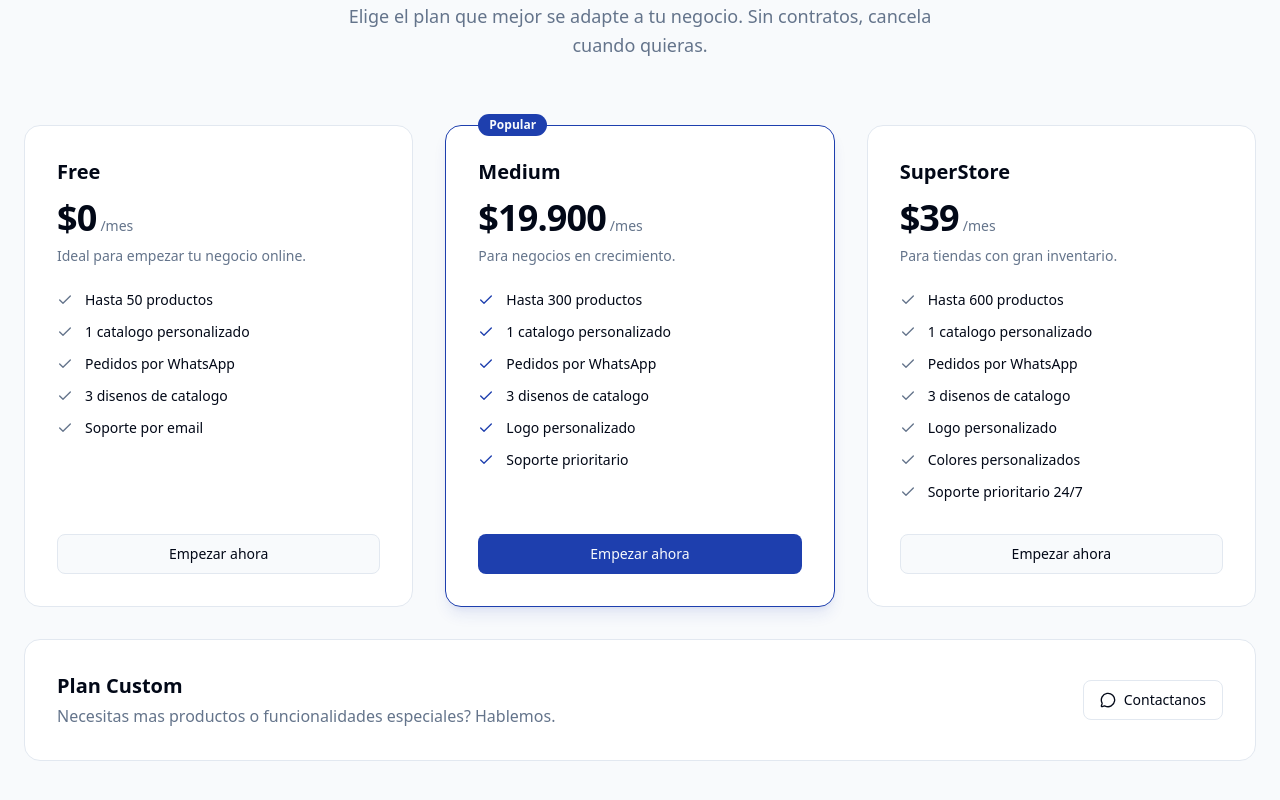
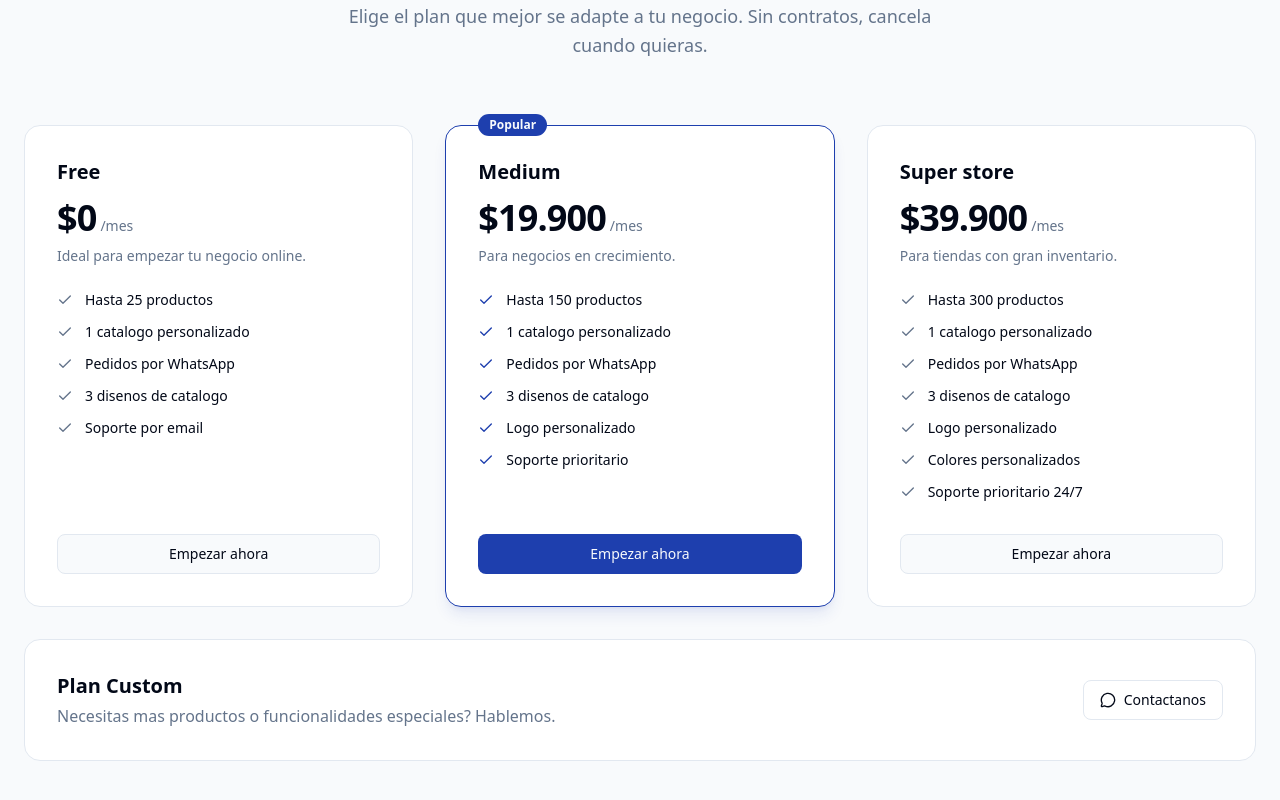
Before and after one commit to estebanvl07/catnow, a Next.js app: page / in a window 1280 px wide. Shown: the part 1674-2474 px from the top of the page. Built offline with nearby package versions, Linux system fonts and the light colour scheme.

Commit message:
FEAT: update pricing plans to reflect new product limits and adjust Super Store pricing

```diff
--- a/components/landing/pricing.tsx
+++ b/components/landing/pricing.tsx
@@ -10,7 +10,7 @@ const plans = [
     period: "/mes",
     description: "Ideal para empezar tu negocio online.",
     features: [
-      "Hasta 50 productos",
+      "Hasta 25 productos",
       "1 catalogo personalizado",
       "Pedidos por WhatsApp",
       "3 disenos de catalogo",
@@ -25,7 +25,7 @@ const plans = [
     period: "/mes",
     description: "Para negocios en crecimiento.",
     features: [
-      "Hasta 300 productos",
+      "Hasta 150 productos",
       "1 catalogo personalizado",
       "Pedidos por WhatsApp",
       "3 disenos de catalogo",
@@ -37,12 +37,12 @@ const plans = [
     badge: "Popular",
   },
   {
-    name: "SuperStore",
-    price: "$39",
+    name: "Super store",
+    price: "$39.900",
     period: "/mes",
     description: "Para tiendas con gran inventario.",
     features: [
-      "Hasta 600 productos",
+      "Hasta 300 productos",
       "1 catalogo personalizado",
       "Pedidos por WhatsApp",
       "3 disenos de catalogo",
```
